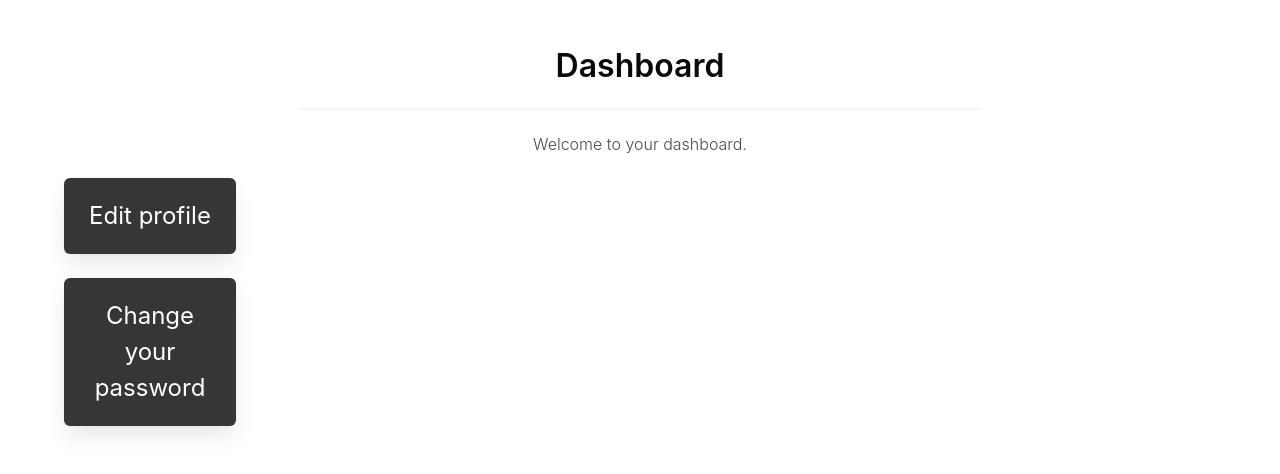
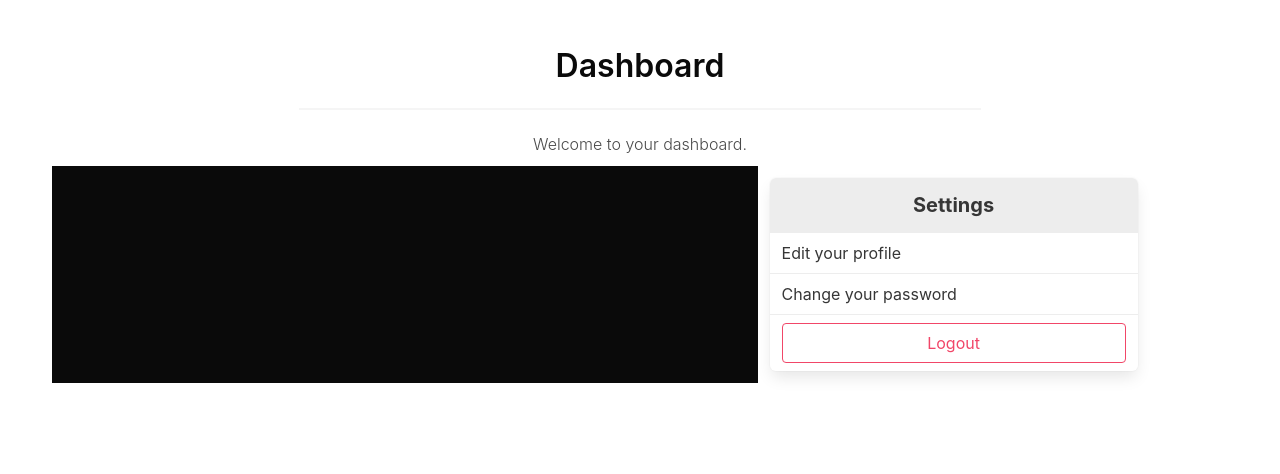
Before and after one commit to deadFormats/guildhall-django, a Django app: page /account/ in a window 1280 px wide. Shown: the part 56-530 px from the top of the page. Run offline with Django 4.2, Linux system fonts and the light colour scheme; the visitor is signed in with stand-in values (Sample User, id 1).

Commit message:
dashboard work

```diff
--- a/guildhall/account/templates/account/dashboard.html
+++ b/guildhall/account/templates/account/dashboard.html
@@ -1,27 +1,28 @@
 {% extends "base.html" %}
 {% block title %}Dashboard{% endblock %}
 
+
 {% block content %}
-<div class="column is-one-fifth"></div>
-<div class="column is-three-fifths">
+<div class="column is-three-fifths is-offset-one-fifth">
     <h3 class="title has-text-black">Dashboard</h3>
     <hr>
     <p class="subtitle has-text-weight-light is-size-6">Welcome to your dashboard.</p>
 </div>
-<div class="column is-one-fifth">
-</div>
-
-<div class="column is-2">
-    <div class="info-tiles">
-        <div class="tile is-ancestor has-text-centered">
-            <div class="tile is-parent is-vertical has-text-white">
-                <a class="tile is-child box has-background-dark has-text-white is-size-4" href="{% url 'edit' %}">
-                    Edit profile
-                </a>
-                <a class="tile is-child box has-background-dark has-text-white is-size-4" href="{% url 'password_change' %}">Change your password</a>
-            </div>
-        </div>
-    </div>
 
 
+        <div class="column is-three-fifths has-background-black">
+        </div>
+                <div class="column is-one-third">
+            <nav class="panel">
+                <p class="panel-heading is-left">
+                    Settings
+                </p>
+                <a class="panel-block is-left" href="{% url 'edit' %}">Edit your profile</a>
+                <a class="panel-block is-left" href="{% url 'password_change' %}">Change your password</a>
+                <div class="panel-block">
+                    <a class="button is-danger is-outlined is-fullwidth" href="{% url 'logout' %}">Logout</a>
+                </div>
+            </nav>
+        </div>
+
 {% endblock %}
```
